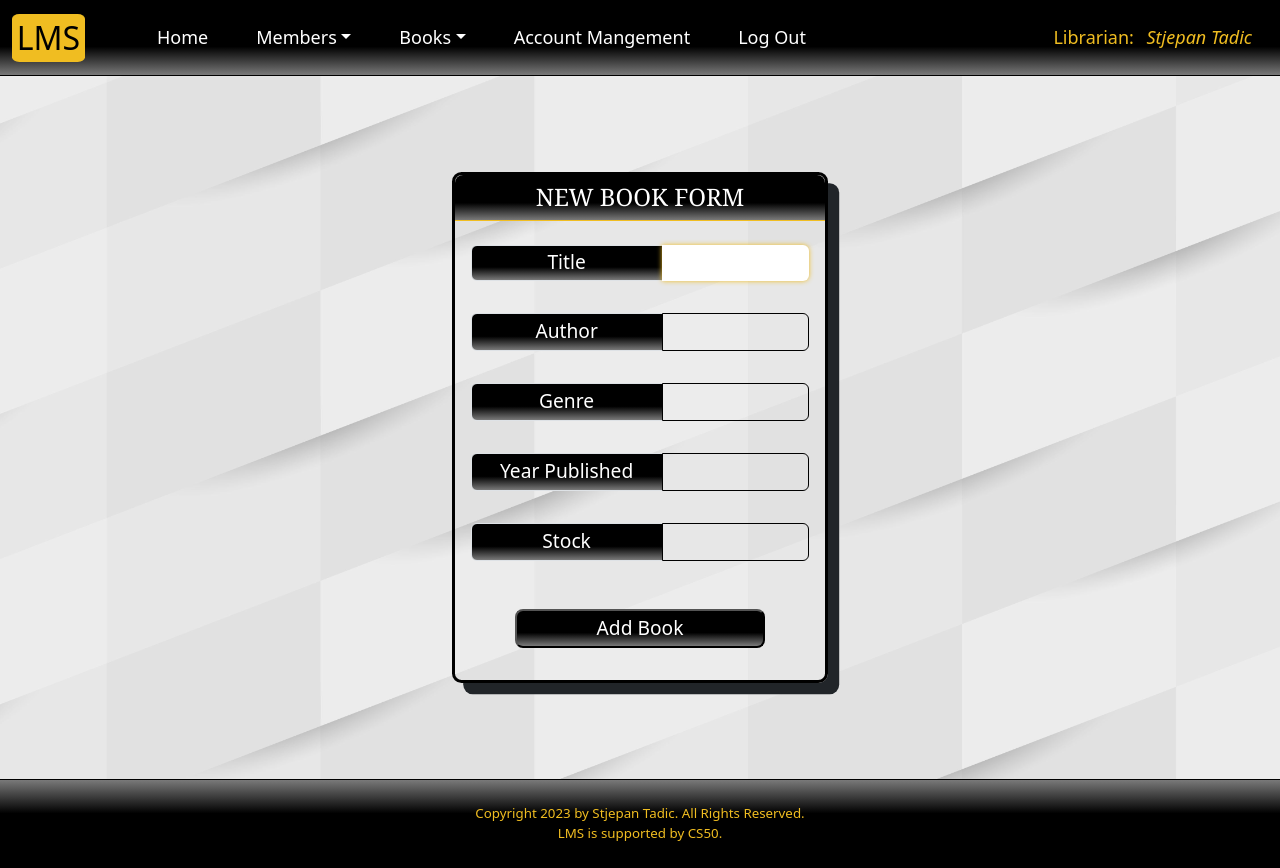
After one commit to sttadic/flask-LMS, a Flask app: page /new-book in a window 1280 px wide. The commit adds this page. Run offline with Flask 2, Linux system fonts and the light colour scheme; a user stored in the database is signed in; some libraries are stand-ins or nearby versions.

Commit message:
Route manage books finished, a route and template new book done, some cosmetic changes

```diff
--- a/app.py
+++ b/app.py
@@ -216,7 +216,7 @@ def books():
 @app.route('/members', methods = ['GET', 'POST'])
 @login_required
 def members():
-    '''Show list of all members with options to manage and add new ones'''
+    '''Members management'''
 
     # Get user_id from session
     user_id = session['user_id']
@@ -224,11 +224,11 @@ def members():
     # Query database for librarian name
     name = db.execute('SELECT name FROM staff WHERE staff_id = ?', user_id)[0]['name']
 
+    # Query database for members ordered by name
+    members = db.execute('SELECT * FROM members ORDER BY name ASC')
+
     # User reached route via GET
     if request.method == 'GET':
-
-        # Query database for members
-        members = db.execute('SELECT * FROM members ORDER BY name ASC')
 
         # Search members query by user
         q = request.args.get('query')
@@ -239,15 +239,18 @@ def members():
             members = db.execute('SELECT * FROM members WHERE member_id LIKE ? OR name LIKE ?', q, '%' + q + '%')
             return render_template('members.html', name=name, members=members)
 
+         # Render members.html
+        return render_template('members.html', name=name, members=members)
+
     # User reached route via POST
     else:
         # Get the value of the button user clicked on
         button = request.form.get('button')
 
-        # If clicked on delete
-        if button == 'delete':
+        # Remove button selected
+        if button == 'remove':
 
-            # Query databas for the name of a deleted member
+            # Query database for a name of a member to be deleted
             removed = db.execute('SELECT name FROM members WHERE member_id == ?', request.form.get('id'))[0]['name']
 
             # Delete member
@@ -265,13 +268,14 @@ def members():
         # If clicked on edit
         elif button == 'edit':
 
-            name = request.form.get('name')
+            # User input
+            member = request.form.get('name')
             email = request.form.get('email')
             address = request.form.get('address')
             phone = request.form.get('phone')
 
             # Update members table
-            db.execute('UPDATE members SET name = ?, email = ?, address = ?, phone = ? WHERE member_id == ?', name, email, address, phone, request.form.get('id'))
+            db.execute('UPDATE members SET name = ?, email = ?, address = ?, phone = ? WHERE member_id == ?', member, email, address, phone, request.form.get('id'))
 
             # Flash a message
             flash('Member details changed!')
@@ -282,17 +286,11 @@ def members():
             # Render updated members.html template
             return render_template('members.html', name=name, members=members)
 
-    # Query database for members
-    members = db.execute('SELECT * FROM members ORDER BY name ASC')
-
-    # Render members.html
-    return render_template('members.html', name=name, members=members)
-
 
 @app.route('/new-member', methods = ['GET', 'POST'])
 @login_required
 def new_member():
-    '''Add new members form'''
+    '''New member form'''
 
     # Get user_id from session
     user_id = session['user_id']
@@ -338,6 +336,9 @@ def manage_books():
     # Query database for librarian name
     name = db.execute('SELECT name FROM staff WHERE staff_id = ?', user_id)[0]['name']
 
+    # Query database for books and sort by title
+    books = db.execute('SELECT * FROM books ORDER BY title ASC')
+
     # User reached route via GET
     if request.method == 'GET':
 
@@ -350,14 +351,112 @@ def manage_books():
             books = db.execute('SELECT * FROM books WHERE title LIKE ? OR author LIKE ? OR id LIKE ?', '%' + q + '%', '%' + q + '%', q)
             return render_template('manage-books.html', name=name, books=books)
 
-        # Query database for books and sort by title
-        books = db.execute('SELECT * FROM books ORDER BY title ASC')
+        # Render manage books template
         return render_template('manage-books.html', books=books, name=name)
 
     # User reached route via POST
     else:
+        # Get the value of the button user clicked on
+        button = request.form.get('button')
 
-        return render_template('manage-books.html', name=name)
+        # Remove button selected
+        if button == 'remove':
+
+            # Query database for the title of the book to be removed
+            removed = db.execute('SELECT title FROM books WHERE id == ?', request.form.get('id'))[0]['title']
+
+            # Delete book
+            db.execute('DELETE FROM books WHERE id == ?', request.form.get('id'))
+
+            # Flash book is removed message
+            flash(f'A book "{removed}" has been removed.')
+
+            # Query database for books
+            books = db.execute('SELECT * FROM books ORDER BY title ASC')
+
+            # Render updated manage-books.html template
+            return render_template('manage-books.html', name=name, books=books)
+
+        # Edit button selected
+        elif button == 'edit':
+
+            # User input
+            title = request.form.get('title')
+            author = request.form.get('author')
+            genre = request.form.get('genre')
+            year = request.form.get('year')
+
+            # Ensure valid input for stock levels
+            try:
+                stock = int(request.form.get('stock'))
+                if stock < 1:
+                    flash('Invalid stock input')
+                    return render_template('manage-books.html', name=name, books=books)
+            except:
+                flash('Invalid stock input')
+                return render_template('manage-books.html', name=name, books=books)
+
+            # Update books table
+            db.execute('UPDATE books SET title = ?, author = ?, genre = ?, year = ?, stock = ? WHERE id == ?', title, author, genre, year, stock, request.form.get('id'))
+
+            # Flash a message
+            flash('Book details changed!')
+
+            # Query database for books
+            books = db.execute('SELECT * FROM books ORDER BY title ASC')
+
+            # Render updated members.html template
+            return render_template('manage-books.html', name=name, books=books)
+
+
+@app.route('/new-book', methods = ['GET', 'POST'])
+@login_required
+def new_book():
+    '''New book form'''
+
+    # Get user_id from session
+    user_id = session['user_id']
+
+    # Query database for librarian name
+    name = db.execute('SELECT name FROM staff WHERE staff_id = ?', user_id)[0]['name']
+
+    # User reached route via GET
+    if request.method == 'GET':
+
+        # Render new_book template
+        return render_template('new-book.html', name=name)
+
+    # User reached route via POST
+    else:
+        # User input
+        title = request.form.get('title')
+        author = request.form.get('author')
+        genre = request.form.get('genre')
+        year = request.form.get('year')
+
+        # Ensure all details are provided
+        if not title or not author or not genre or not year:
+            flash('All fields are required')
+            return render_template('new-book.html', name=name)
+
+        # Ensure valid input for stock
+        try:
+            stock = int(request.form.get('stock'))
+            if stock < 1:
+                flash('Invalid stock input')
+                return render_template('new-book.html', name=name)
+        except:
+            flash('Invalid stock input')
+            return render_template('new-book.html', name=name)
+
+        # Insert new book details into books table
+        db.execute('INSERT INTO books (title, author, genre, year, stock) VALUES (?, ?, ?, ?, ?)', title, author, genre, year, stock)
+
+        # Flash book added message on redirect
+        flash(f'A book "{title}" by "{author}" has been added.')
+
+        # Redirect to manage books route
+        return redirect('/manage-books')
 
 
 
--- a/static/styles.css
+++ b/static/styles.css
@@ -66,7 +66,6 @@ footer {
 
 /* Flash messages styling */
 .container {
-    margin-top: 1rem;
     margin-bottom: 1rem;
 }
 
@@ -233,6 +232,11 @@ textarea {
 textarea:hover {
     outline: 0.1rem solid rgb(240, 189, 33);
     box-shadow: 0 0 2rem rgb(240, 189, 33);
+    background-color:antiquewhite;
+}
+
+textarea:focus {
+    background-color: white;
 }
 
 .note {
--- a/templates/layout.html
+++ b/templates/layout.html
@@ -60,7 +60,7 @@
         {% block main %}
         {% endblock %}
     </main>
-    <footer class="sticky-bottom">
+    <footer>
         Copyright 2023 by Stjepan Tadic. All Rights Reserved.<br>
         LMS is supported by CS50.
     </footer>
--- /dev/null
+++ b/templates/new-book.html
@@ -0,0 +1,42 @@
+{% extends "layout.html" %}
+
+{% block title %}New book{% endblock %}
+
+{% block main %}
+<div class="container">
+    {% with messages = get_flashed_messages() %}
+    {% if messages %}
+    {% for message in messages %}
+    <div class="alert alert-dismissible fade show" role="alert">
+        <span class="error">{{ message }}</span>
+        <button type="button" class="btn-close" data-bs-dismiss="alert" aria-label="Close"></button>
+    </div>
+    {% endfor %}
+    {% endif %}
+    {% endwith %}
+</div>
+<form class="forms" action="/new-book" method="post" onsubmit="return confirm('Please confirm that all details are correct.')">
+    <h4 class="form_name">NEW BOOK FORM</h4>
+    <div class="input-group">
+        <span class="input-group-text" id="inputGroup-sizing-default">Title</span>
+        <input class="form-control" type="text" name="title" autocomplete="off" autofocus>
+    </div>
+    <div class="input-group">
+        <span class="input-group-text" id="inputGroup-sizing-default">Author</span>
+        <input class="form-control" type="text" name="author" autocomplete="off">
+    </div>
+    <div class="input-group">
+        <span class="input-group-text" id="inputGroup-sizing-default">Genre</span>
+        <input class="form-control" type="text" name="genre" autocomplete="off">
+    </div>
+    <div class="input-group">
+        <span class="input-group-text" id="inputGroup-sizing-default">Year Published</span>
+        <input class="form-control" type="text" name="year" autocomplete="off">
+    </div>
+    <div class="input-group">
+        <span class="input-group-text" id="inputGroup-sizing-default">Stock</span>
+        <input class="form-control" type="number" name="stock" autocomplete="off">
+    </div>
+    <button class="input-button" type="submit">Add Book</button>
+</form>
+{% endblock %}
```
Also changed, not shown: templates/books.html (+15 -2 lines), templates/manage-books.html (+23 -9 lines), templates/members.html (+13 -13 lines), library.db.
